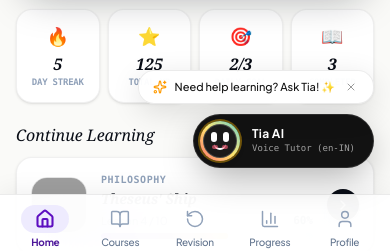
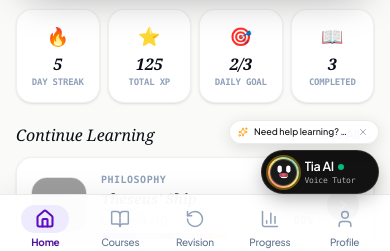
Before and after one commit to dwebsite80-ai/Matters--Learning-App, a React (Vite) app: page / in a window 390 px wide. Both pictures are taken after a click on the button "Explore with Demo Account (Anurag)". Shown: the part 580-831 px from the top of the page. Built offline with nearby package versions, Linux system fonts and the light colour scheme; no server answers; grey boxes are pictures that could not be loaded.

Commit message:
fix: improve mobile layout and UI consistency
- Update notification popover with backdrop for better mobile interaction.
- Add 'xs' size to TiaAvatar for compact usage.
- Refine TiaFloatingButton position and sizing to better handle mobile viewports.

```diff
--- a/src/components/layout/Navbar.tsx
+++ b/src/components/layout/Navbar.tsx
@@ -163,9 +163,21 @@ export const Navbar: React.FC<NavbarProps> = ({ activeTab, setActiveTab }) => {
                 )}
               </button>
 
+              {/* Tap-outside backdrop */}
+              {isNotificationsOpen && (
+                <div
+                  className="fixed inset-0 z-40 bg-black/20 backdrop-blur-[1px] sm:bg-transparent"
+                  onClick={() => {
+                    setNotificationsRead(true);
+                    setIsNotificationsOpen(false);
+                  }}
+                  aria-hidden="true"
+                />
+              )}
+
               {/* Notification Popover */}
               {isNotificationsOpen && (
-                <div className="absolute right-0 top-11 sm:top-12 w-80 max-w-[calc(100vw-2rem)] bg-white rounded-2xl border border-black/[0.08] shadow-[0_16px_40px_rgba(0,0,0,0.12)] p-4 z-50 animate-fadeIn">
+                <div className="fixed sm:absolute left-3 right-3 sm:left-auto sm:right-0 top-[60px] sm:top-12 max-w-sm sm:w-80 mx-auto sm:mx-0 bg-white rounded-2xl border border-black/[0.08] shadow-[0_16px_40px_rgba(0,0,0,0.16)] p-4 z-50 animate-fadeIn max-h-[calc(100vh-5rem)] overflow-y-auto box-border">
                   <div className="flex items-center justify-between pb-3 border-b border-black/[0.06]">
                     <div className="flex items-center gap-2">
                       <span className="font-bold text-xs text-[#090D16]">
@@ -178,9 +190,11 @@ export const Navbar: React.FC<NavbarProps> = ({ activeTab, setActiveTab }) => {
                         setNotificationsRead(true);
                         setIsNotificationsOpen(false);
                       }}
-                      className="text-[10px] font-semibold text-slate-400 hover:text-slate-700 cursor-pointer"
+                      className="text-[11px] font-semibold text-slate-500 hover:text-black py-0.5 px-2 rounded-md hover:bg-black/[0.05] cursor-pointer flex items-center gap-1 transition-colors"
+                      aria-label="Close notifications"
                     >
-                      {language === 'hi' ? 'बंद करें' : 'Close'}
+                      <span>{language === 'hi' ? 'बंद करें' : 'Close'}</span>
+                      <X className="w-3.5 h-3.5" />
                     </button>
                   </div>
 
--- a/src/components/tia/TiaAvatar.tsx
+++ b/src/components/tia/TiaAvatar.tsx
@@ -4,7 +4,7 @@ import { TiaState } from '../../types';
 
 interface TiaAvatarProps {
   state?: TiaState;
-  size?: 'sm' | 'md' | 'lg' | 'xl';
+  size?: 'xs' | 'sm' | 'md' | 'lg' | 'xl';
   showBadge?: boolean;
   className?: string;
   onClick?: () => void;
@@ -18,6 +18,7 @@ export const TiaAvatar: React.FC<TiaAvatarProps> = ({
   onClick,
 }) => {
   const sizeMap = {
+    xs: 'w-[31px] h-[31px] max-[360px]:w-[29px] max-[360px]:h-[29px] text-xs',
     sm: 'w-10 h-10 text-sm',
     md: 'w-14 h-14 text-base',
     lg: 'w-20 h-20 text-xl',
@@ -27,11 +28,17 @@ export const TiaAvatar: React.FC<TiaAvatarProps> = ({
   const getRingColor = () => {
     switch (state) {
       case 'listening':
-        return 'ring-4 ring-emerald-400/60 animate-pulse';
+        return size === 'xs'
+          ? 'ring-2 ring-emerald-400/60 animate-pulse'
+          : 'ring-4 ring-emerald-400/60 animate-pulse';
       case 'thinking':
-        return 'ring-4 ring-amber-400/60 animate-spin';
+        return size === 'xs'
+          ? 'ring-2 ring-amber-400/60 animate-spin'
+          : 'ring-4 ring-amber-400/60 animate-spin';
       case 'speaking':
-        return 'ring-4 ring-indigo-500/80 shadow-lg shadow-indigo-500/30';
+        return size === 'xs'
+          ? 'ring-2 ring-indigo-500/80 shadow-md shadow-indigo-500/30'
+          : 'ring-4 ring-indigo-500/80 shadow-lg shadow-indigo-500/30';
       default:
         return 'ring-2 ring-amber-400/40';
     }
@@ -52,11 +59,11 @@ export const TiaAvatar: React.FC<TiaAvatarProps> = ({
 
       {/* Main Avatar Body */}
       <div
-        className={`${sizeMap[size]} rounded-full bg-gradient-to-tr from-[#FF6B6B] via-[#FFE66D] to-[#4ECDC4] p-[3px] shadow-md transition-all duration-300 ${getRingColor()}`}
+        className={`${sizeMap[size]} rounded-full bg-gradient-to-tr from-[#FF6B6B] via-[#FFE66D] to-[#4ECDC4] ${size === 'xs' ? 'p-[2px]' : 'p-[3px]'} shadow-md transition-all duration-300 ${getRingColor()}`}
       >
         <div className="w-full h-full rounded-full bg-[#1A1A1A] flex items-center justify-center overflow-hidden relative border border-white/20">
           {/* Facial features & visual character */}
-          <div className="flex flex-col items-center justify-center">
+          <div className={`flex flex-col items-center justify-center ${size === 'xs' ? 'scale-[0.72]' : ''}`}>
             {/* Eyes */}
             <div className="flex items-center gap-1.5 mb-0.5">
               <span
--- a/src/components/tia/TiaFloatingButton.tsx
+++ b/src/components/tia/TiaFloatingButton.tsx
@@ -47,12 +47,12 @@ export const TiaFloatingButton: React.FC<TiaFloatingButtonProps> = ({
   const isHindi = language === 'hi';
 
   return (
-    <div className="fixed bottom-24 sm:bottom-8 right-4 sm:right-6 z-40 flex flex-col items-end gap-2.5 pointer-events-none">
+    <div className="fixed bottom-[calc(env(safe-area-inset-bottom,0px)+70px)] sm:bottom-8 right-[11px] sm:right-6 z-40 flex flex-col items-end gap-1.5 pointer-events-none">
       {/* Speech bubble prompt */}
       {showBubble && (
-        <div className="pointer-events-auto flex items-center gap-2 px-3.5 py-2 rounded-2xl bg-white/95 backdrop-blur-xl border border-black/[0.08] shadow-[0_8px_30px_rgb(0,0,0,0.12)] text-xs text-[#121212] max-w-[240px] animate-fadeIn">
-          <Sparkles className="w-3.5 h-3.5 text-amber-500 shrink-0" />
-          <span className="font-medium text-[11px] leading-tight truncate">{bubbleText}</span>
+        <div className="pointer-events-auto flex items-center gap-1.5 px-2 py-1 sm:px-2.5 sm:py-1.5 rounded-2xl bg-white/95 backdrop-blur-xl border border-black/[0.08] shadow-[0_4px_16px_rgb(0,0,0,0.12)] text-[#121212] max-w-[150px] sm:max-w-[210px] animate-fadeIn">
+          <Sparkles className="w-2.5 h-2.5 sm:w-3 sm:h-3 text-amber-500 shrink-0" />
+          <span className="font-medium text-[9px] sm:text-[11px] leading-tight truncate">{bubbleText}</span>
           <button
             onClick={(e) => {
               e.stopPropagation();
@@ -61,25 +61,32 @@ export const TiaFloatingButton: React.FC<TiaFloatingButtonProps> = ({
             className="p-0.5 text-black/40 hover:text-black transition-colors rounded-full cursor-pointer ml-auto shrink-0"
             aria-label="Dismiss bubble"
           >
-            <X className="w-3 h-3" />
+            <X className="w-2.5 h-2.5" />
           </button>
         </div>
       )}
 
-      {/* Main floating button */}
+      {/* Main compact floating launcher */}
       <button
         onClick={onClick}
-        className="pointer-events-auto group flex items-center gap-3 p-1.5 pr-4.5 rounded-full bg-[#121212] hover:bg-black text-white shadow-[0_12px_36px_-6px_rgba(0,0,0,0.35)] hover:shadow-[0_16px_44px_-6px_rgba(0,0,0,0.45)] active:scale-95 transition-all duration-300 border border-white/[0.12] cursor-pointer hover:scale-[1.03]"
+        className="pointer-events-auto group box-border flex items-center gap-[5.5px] sm:gap-2 px-1.5 py-1 sm:pl-2 sm:pr-3 sm:py-1.5 rounded-full bg-[#121212] hover:bg-black text-white shadow-[0_6px_20px_-3px_rgba(0,0,0,0.35)] hover:shadow-[0_10px_24px_-3px_rgba(0,0,0,0.45)] active:scale-95 transition-all duration-200 border border-white/[0.12] cursor-pointer hover:scale-[1.02] w-[118px] max-[360px]:w-[112px] h-[44px] max-[360px]:h-[42px] sm:w-[150px] sm:h-[50px] select-none"
         aria-label="Open Tia AI Voice Learning Assistant"
       >
-        <TiaAvatar state={state} size="sm" showBadge={false} />
-        <div className="flex flex-col text-left">
-          <div className="flex items-center gap-1.5">
-            <span className="font-bold text-xs tracking-wide">Tia AI</span>
-            <span className="w-1.5 h-1.5 rounded-full bg-emerald-400 animate-ping" />
+        <div className="shrink-0 flex items-center justify-center">
+          <TiaAvatar state={state} size="xs" showBadge={false} />
+        </div>
+        <div className="flex flex-col text-left min-w-0 flex-1 justify-center overflow-hidden pr-0.5">
+          <div className="flex items-center gap-1">
+            <span className="font-semibold text-[12.5px] max-[360px]:text-[12px] leading-tight tracking-tight text-white whitespace-nowrap truncate">
+              Tia AI
+            </span>
+            <span className="relative flex h-1.5 w-1.5 shrink-0">
+              <span className="animate-ping absolute inline-flex h-full w-full rounded-full bg-emerald-400 opacity-75" />
+              <span className="relative inline-flex rounded-full h-1.5 w-1.5 bg-emerald-500" />
+            </span>
           </div>
-          <span className="text-[9px] text-white/60 font-mono">
-            {isHindi ? 'वॉइस ट्यूटर (hi-IN)' : 'Voice Tutor (en-IN)'}
+          <span className="text-[8px] text-white/65 font-mono tracking-tight leading-none mt-0.5 whitespace-nowrap truncate">
+            {isHindi ? 'वॉइस ट्यूटर' : 'Voice Tutor'}
           </span>
         </div>
       </button>
```
